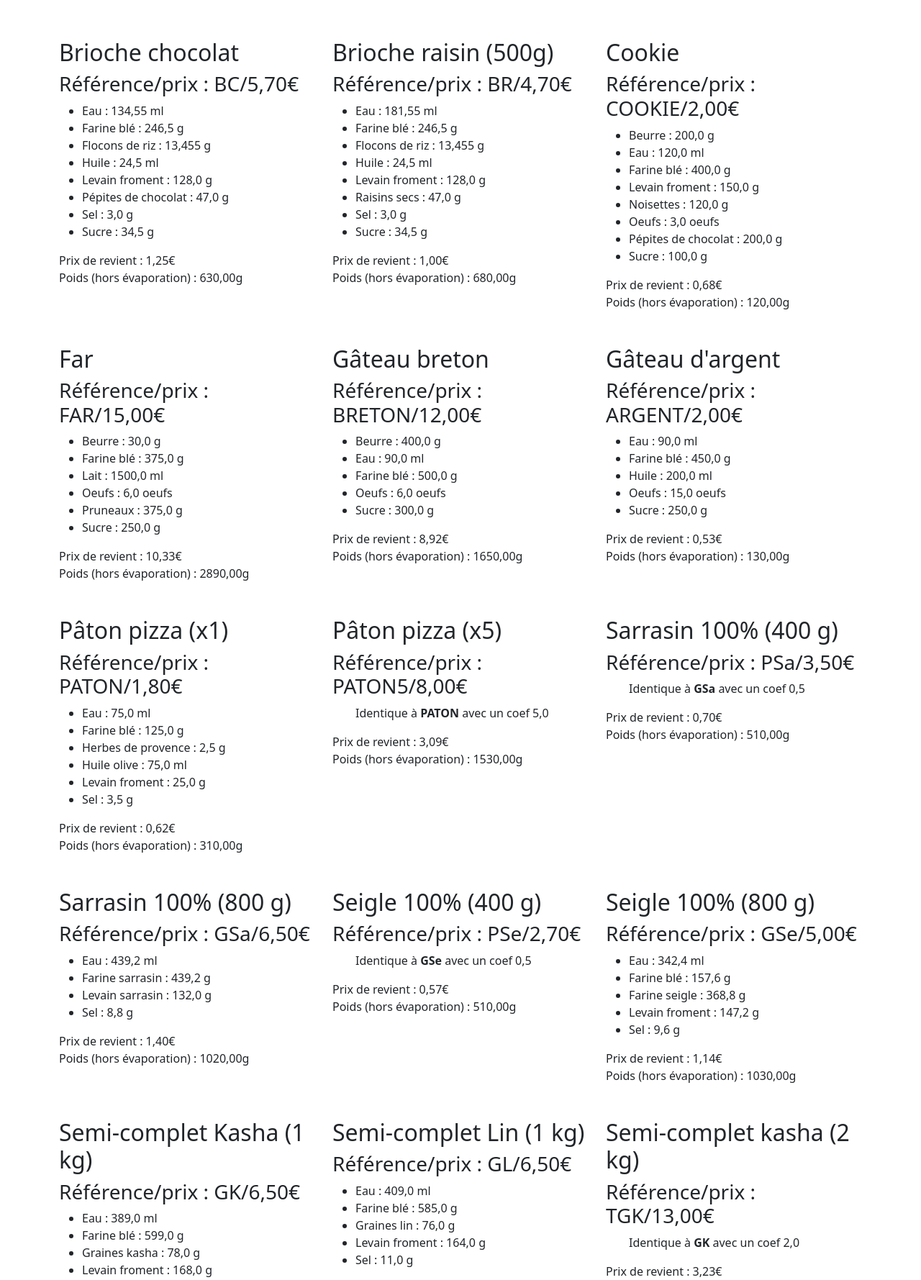
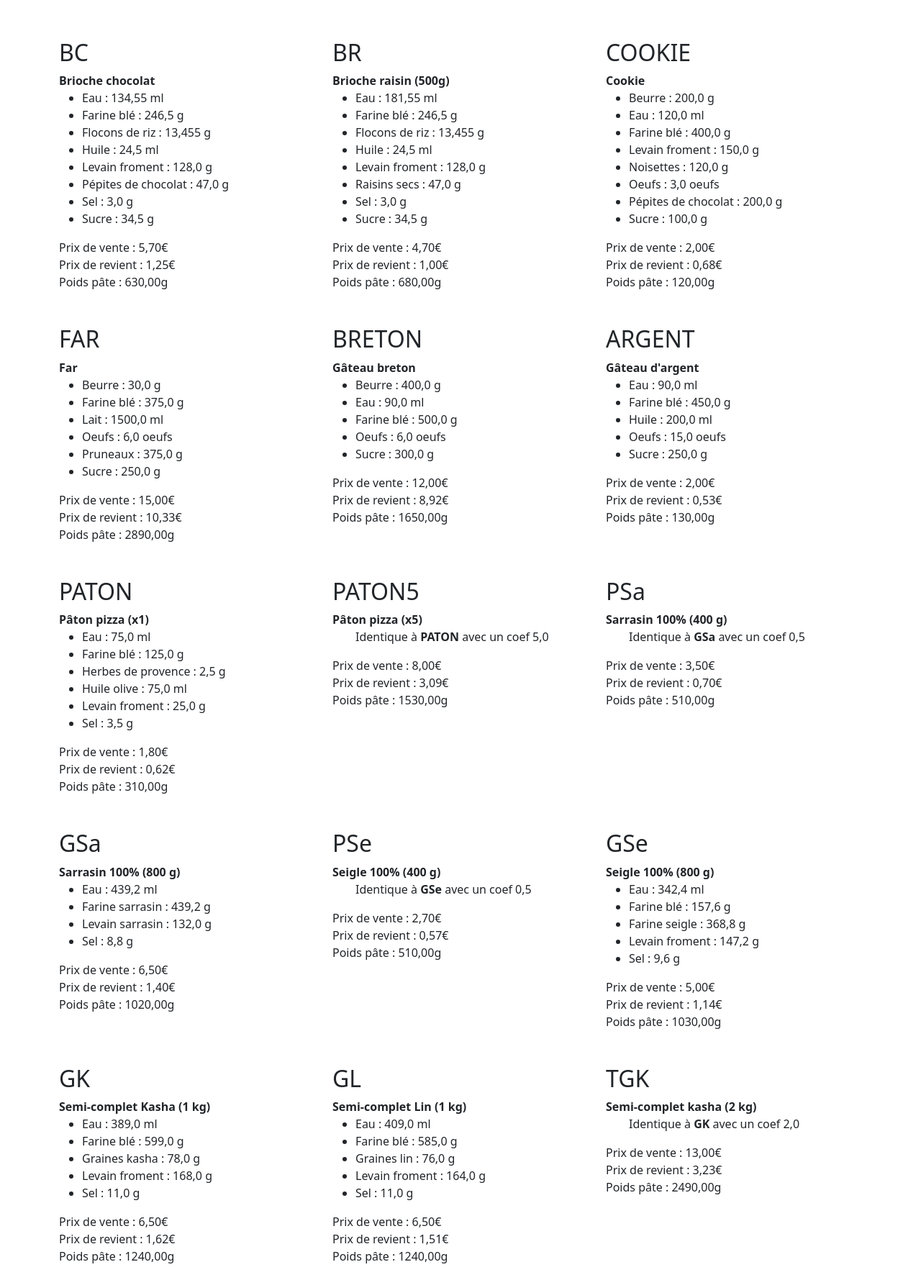
Before and after one commit to domeav/boulange, a Django app: page /products in a window 1280 px wide. Shown: the part 275-2054 px from the top of the page at 72% size. Run offline with Django 5.2, Linux system fonts and the light colour scheme; a user stored in the database is signed in; data comes from the database, SQL or seed files in the repository; some libraries are stand-ins or nearby versions.

Commit message:
Imp: products page

```diff
--- a/boulange/templates/boulange/products.html
+++ b/boulange/templates/boulange/products.html
@@ -8,8 +8,8 @@
     {% for product in products %}
     {% if product.active %}
     <div class="col mt-5">
-      <h2>{{ product.name }}</h2>
-      <h3>Référence/prix : {{ product.ref }}/{{ product.price }}€</h3>
+      <h2>{{ product.ref }}</h2>
+      <b>{{ product.name }}</b>
       <ul>
 	{% if product.orig_product %}
 	Identique à <b>{{ product.orig_product.ref }}</b> avec un coef {{ product.coef }}
@@ -19,9 +19,11 @@
 	{% endfor %}
 	{% endif %}
       </ul>
+      Prix de vente : {{ product.price|floatformat:2 }}€
+      <br>
       Prix de revient : {{ product.cost_price|floatformat:2 }}€
       <br>
-      Poids (hors évaporation) : {{ product.weight|floatformat:2 }}g
+      Poids pâte : {{ product.weight|floatformat:2 }}g
       {% if product.notes %}
       <pre>{{ product.notes }}</pre>
       {% endif %}
```
